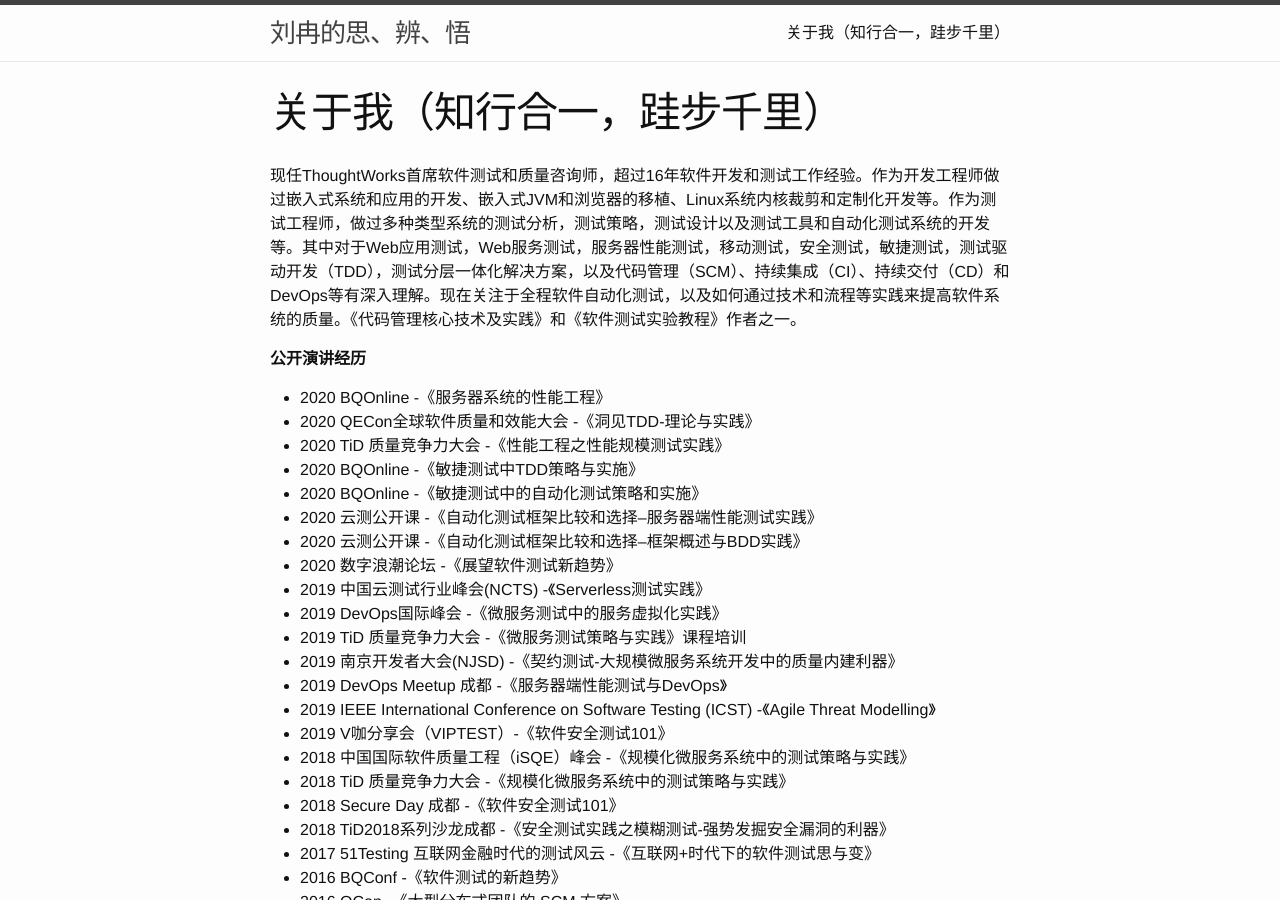
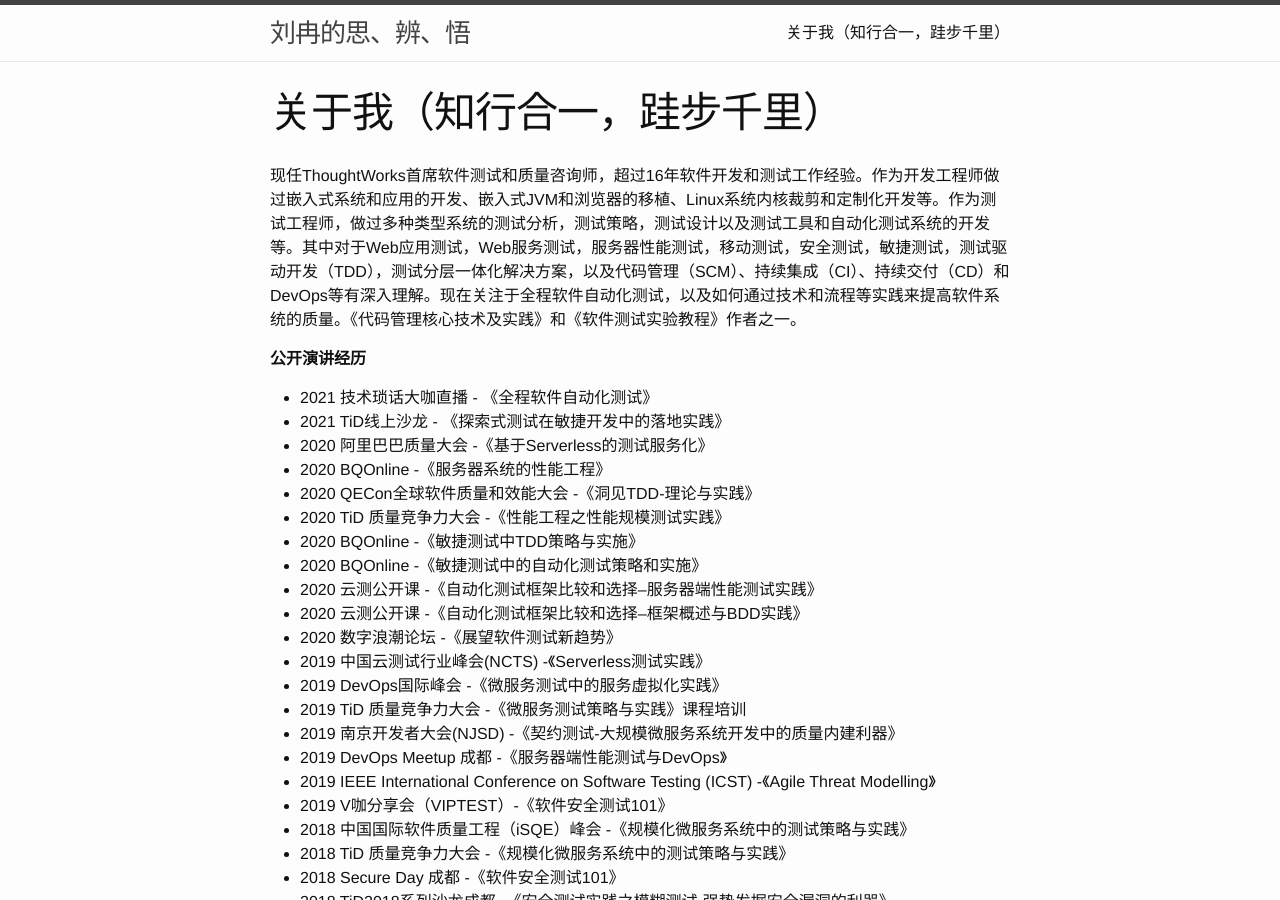
Before and after one commit to TWRanMan/twranman.github.io, a Jekyll site: the page built from about.md, in a window 1280 px wide and 900 px high. Built offline with Jekyll 4.4.1, drawn with Linux system fonts in a browser that asks for light colours.

Commit message:
update some docs

```diff
--- a/about.md
+++ b/about.md
@@ -9,6 +9,9 @@ permalink: /about/
 
 **公开演讲经历**
 
+- 2021 技术琐话大咖直播 - 《全程软件自动化测试》
+- 2021 TiD线上沙龙 - 《探索式测试在敏捷开发中的落地实践》
+- 2020 阿里巴巴质量大会 -《基于Serverless的测试服务化》
 - 2020 BQOnline -《服务器系统的性能工程》
 - 2020 QECon全球软件质量和效能大会 -《洞见TDD-理论与实践》
 - 2020 TiD 质量竞争力大会 -《性能工程之性能规模测试实践》
```
